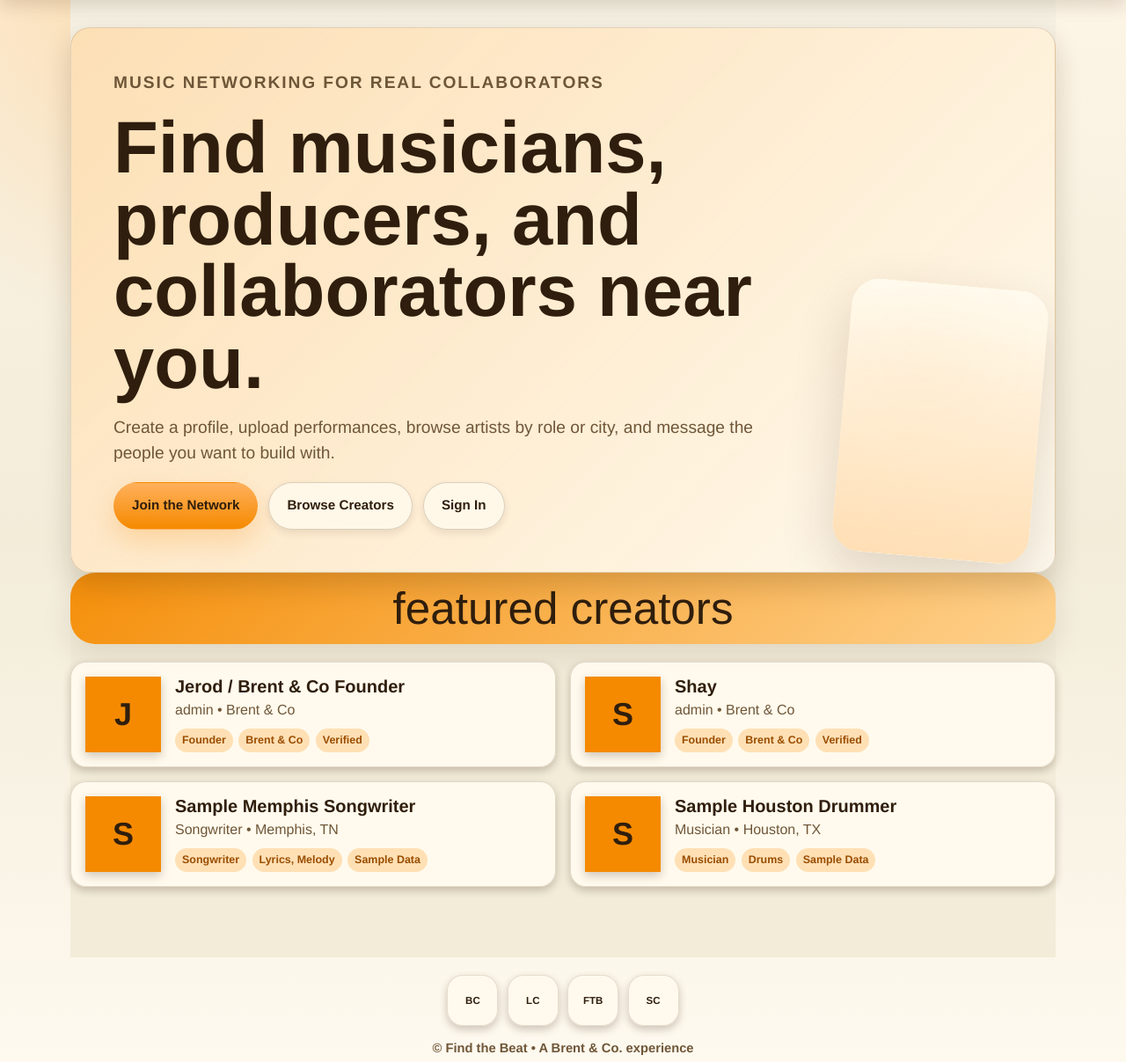
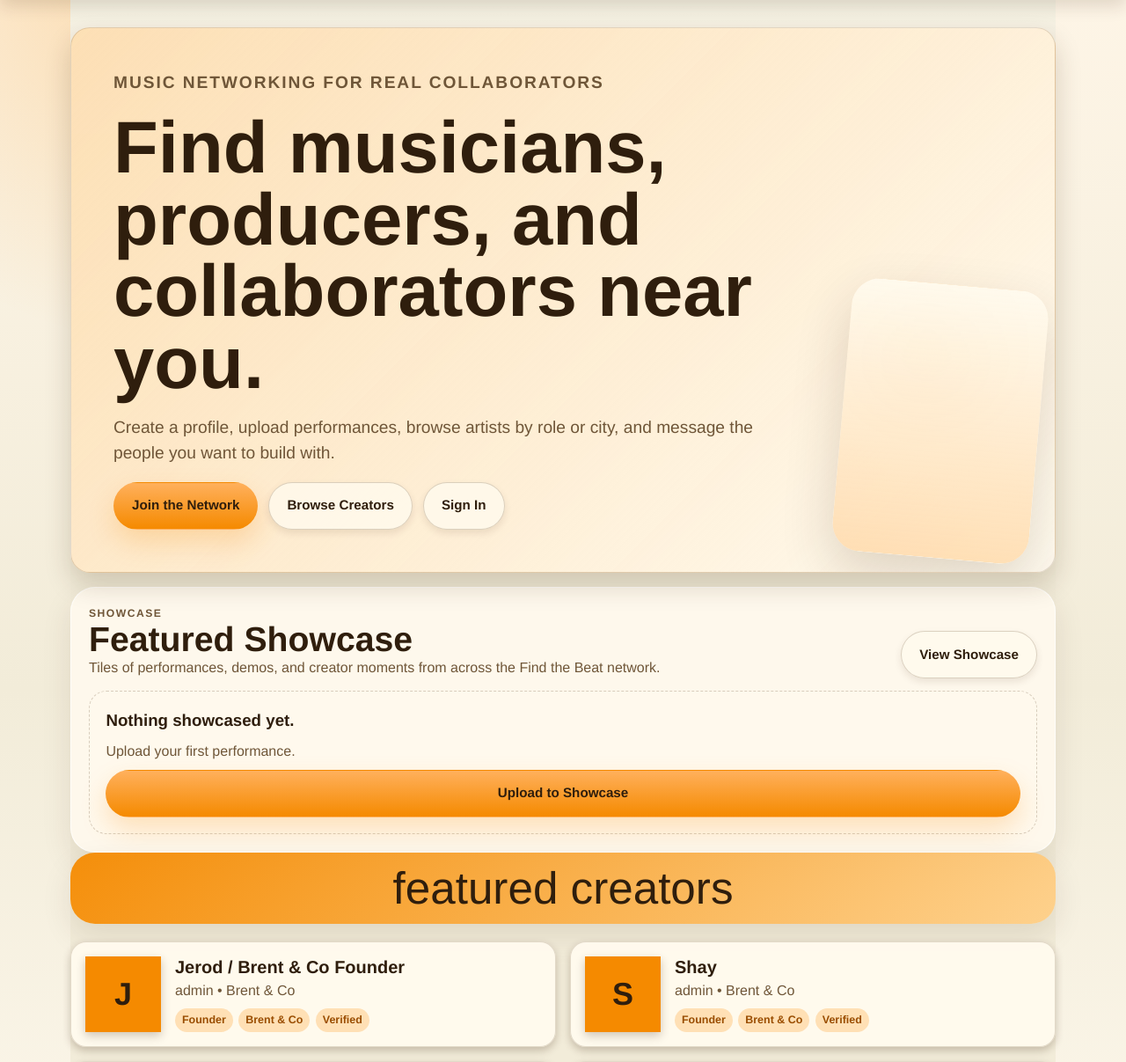
Before and after one commit to shayreneabee/find-the-beat, a Flask app: page / in a window 1280 px wide. Shown: the part 119-1326 px from the top of the page at 88% size. Run offline with Flask 3, Linux system fonts and the light colour scheme; data comes from the database, SQL or seed files in the repository; data that the repository does not hold is empty.

Commit message:
Add showcase tiles throughout Find the Beat

```diff
--- a/app.py
+++ b/app.py
@@ -518,6 +518,13 @@ def init_db():
         for column, definition in {
             "audio_filename": "TEXT DEFAULT ''",
             "image_filename": "TEXT DEFAULT ''",
+            "media_type": "TEXT DEFAULT ''",
+            "media_url": "TEXT DEFAULT ''",
+            "thumbnail_url": "TEXT DEFAULT ''",
+            "genre": "TEXT DEFAULT ''",
+            "city": "TEXT DEFAULT ''",
+            "tags_csv": "TEXT DEFAULT ''",
+            "category": "TEXT DEFAULT ''",
             "external_url": "TEXT DEFAULT ''",
             "views": "INTEGER DEFAULT 0",
             "likes": "INTEGER DEFAULT 0",
@@ -684,14 +691,39 @@ def update_user_profile(user_id, fields, profile_pic, profile_video):
 
 
 def create_performance(profile_id, title, description, video_filename, audio_filename, image_filename, thumb_filename, external_url=""):
+    profile = get_profile(profile_id)
+    media_type = (
+        "video" if video_filename else
+        "audio" if audio_filename else
+        "image" if image_filename or thumb_filename else
+        "link" if external_url else
+        ""
+    )
     with get_db() as conn:
         cursor = conn.execute(
             """
             INSERT INTO performances
-                (profile_id, title, description, video_filename, audio_filename, image_filename, thumb_filename, external_url)
-            VALUES (?, ?, ?, ?, ?, ?, ?, ?)
+                (profile_id, title, description, video_filename, audio_filename, image_filename,
+                 thumb_filename, external_url, media_type, media_url, thumbnail_url, genre, city, tags_csv, category)
+            VALUES (?, ?, ?, ?, ?, ?, ?, ?, ?, ?, ?, ?, ?, ?, ?)
             """,
-            (profile_id, title, description, video_filename, audio_filename, image_filename, thumb_filename, external_url),
+            (
+                profile_id,
+                title,
+                description,
+                video_filename,
+                audio_filename,
+                image_filename,
+                thumb_filename,
+                external_url,
+                media_type,
+                external_url,
+                thumb_filename or image_filename,
+                profile.genre if profile else "",
+                profile.city if profile else "",
+                profile.tags_csv if profile else "",
+                profile.role if profile else "",
+            ),
         )
         return cursor.lastrowid
 
@@ -810,6 +842,13 @@ def row_to_performance(row, profile=None):
     data.setdefault("audio_filename", "")
     data.setdefault("image_filename", "")
     data.setdefault("thumb_filename", "")
+    data.setdefault("media_type", "")
+    data.setdefault("media_url", "")
+    data.setdefault("thumbnail_url", "")
+    data.setdefault("genre", "")
+    data.setdefault("city", "")
+    data.setdefault("tags_csv", "")
+    data.setdefault("category", "")
     data.setdefault("external_url", "")
     data.setdefault("views", 0)
     data.setdefault("likes", 0)
@@ -817,8 +856,13 @@ def row_to_performance(row, profile=None):
     data["views"] = int(data.get("views") or 0)
     data["likes"] = int(data.get("likes") or 0)
     data["is_featured"] = bool(data.get("is_featured"))
-    data["thumbnail_filename"] = data.get("thumb_filename") or data.get("image_filename") or ""
-    data["media_type"] = "video" if data.get("video_filename") else "audio" if data.get("audio_filename") else "image" if data.get("image_filename") or data.get("thumb_filename") else "link" if data.get("external_url") else "empty"
+    data["thumbnail_filename"] = data.get("thumbnail_url") or data.get("thumb_filename") or data.get("image_filename") or ""
+    data["media_type"] = data.get("media_type") or ("video" if data.get("video_filename") else "audio" if data.get("audio_filename") else "image" if data.get("image_filename") or data.get("thumb_filename") else "link" if data.get("external_url") else "empty")
+    if profile:
+        data["genre"] = data.get("genre") or profile.genre
+        data["city"] = data.get("city") or profile.city
+        data["tags_csv"] = data.get("tags_csv") or profile.tags_csv
+        data["category"] = data.get("category") or profile.role
     data["profile"] = profile
     return SimpleNamespace(**data)
 
@@ -1153,6 +1197,23 @@ def get_performances(profile_id=None):
     return [row_to_performance(row, profiles.get(row["profile_id"])) for row in rows]
 
 
+def get_showcase_tiles(limit=6, role=None, profile_id=None):
+    role_key = (role or "").strip().lower()
+    performances = get_performances(profile_id=profile_id)
+    if role_key:
+        performances = [
+            perf
+            for perf in performances
+            if perf.profile and role_key in (perf.profile.role or "").lower()
+        ]
+    performances = sorted(
+        performances,
+        key=lambda perf: (bool(perf.is_featured), perf.views, perf.likes, perf.id),
+        reverse=True,
+    )
+    return performances[:limit]
+
+
 def showcase_context():
     performances = get_performances()
     profiles = search_profiles()
@@ -1427,6 +1488,7 @@ def home():
     return render_template(
         "index.html",
         creators=creators,
+        featured_showcase=get_showcase_tiles(limit=6),
         q=q,
         role_filter=role,
         genre_filter=genre,
@@ -1468,9 +1530,11 @@ def profiles():
     city = request.args.get("city", "").strip()
     instrument = request.args.get("instrument", "").strip()
     tags = request.args.get("tags", "").strip()
+    results = search_profiles(q=q, role=role, genre=genre, city=city, instrument=instrument, tags=tags)
     return render_template(
         "profiles.html",
-        profiles=search_profiles(q=q, role=role, genre=genre, city=city, instrument=instrument, tags=tags),
+        profiles=results,
+        showcase_items=get_showcase_tiles(limit=8, role=role) if role else [],
         q=q,
         role=role,
         genre=genre,
@@ -1501,6 +1565,7 @@ def profile_detail(profile_id):
         "profile_detail.html",
         profile=profile,
         perfs=get_performances(profile_id=profile.id),
+        showcase_items=get_showcase_tiles(limit=12, profile_id=profile.id),
     )
 
 
@@ -1529,6 +1594,11 @@ def performance_detail(perf_id):
         return redirect(url_for("performances"))
     perf = row_to_performance(row, get_profile(row["profile_id"]))
     return render_template("performance_detail.html", perf=perf)
+
+
+@app.route("/showcase/<int:perf_id>")
+def showcase_item(perf_id):
+    return performance_detail(perf_id)
 
 
 @app.route("/perfomances/upload", methods=["GET", "POST"])
--- /dev/null
+++ b/templates/_showcase_tiles.html
@@ -0,0 +1,63 @@
+{% macro showcase_tiles(items, title="Featured Showcase", subtitle="", empty_upload=True) %}
+<section class="showcase-tile-section">
+  <div class="showcase-tile-head">
+    <div>
+      <p class="showcase-kicker">Showcase</p>
+      <h2>{{ title }}</h2>
+      {% if subtitle %}<p>{{ subtitle }}</p>{% endif %}
+    </div>
+    <a class="button secondary" href="{{ url_for('showcase') }}">View Showcase</a>
+  </div>
+
+  {% if items %}
+    <div class="showcase-tile-grid">
+      {% for item in items %}
+        <article class="showcase-tile">
+          <a class="showcase-tile-media" href="{{ url_for('showcase_item', perf_id=item.id) }}" aria-label="Open {{ item.title }}">
+            {% if item.thumbnail_filename %}
+              <img src="{{ url_for('uploaded_photo', filename=item.thumbnail_filename) }}" alt="{{ item.title }}">
+            {% elif item.video_filename %}
+              <video preload="metadata" muted playsinline>
+                <source src="{{ url_for('uploaded_video', filename=item.video_filename) }}">
+              </video>
+            {% elif item.image_filename %}
+              <img src="{{ url_for('uploaded_photo', filename=item.image_filename) }}" alt="{{ item.title }}">
+            {% else %}
+              <span class="showcase-tile-placeholder">{{ item.media_type|title }}</span>
+            {% endif %}
+            <span class="showcase-media-badge">{{ item.media_type|title }}</span>
+            {% if item.media_type in ["video", "audio", "link"] %}
+              <span class="showcase-play" aria-hidden="true">▶</span>
+            {% endif %}
+          </a>
+          <div class="showcase-tile-copy">
+            <h3>{{ item.title }}</h3>
+            {% if item.profile %}
+              <p>{{ item.profile.display_name }}{% if item.profile.role %} • {{ item.profile.role }}{% endif %}</p>
+              <p>{{ item.genre or item.profile.genre or "Add genre" }}{% if item.city or item.profile.city %} • {{ item.city or item.profile.city }}{% endif %}</p>
+            {% else %}
+              <p>Creator profile coming soon</p>
+            {% endif %}
+            <div class="showcase-tile-actions">
+                <a class="button primary" href="{{ url_for('showcase_item', perf_id=item.id) }}">Play</a>
+              {% if item.profile %}
+                <a class="button secondary" href="{{ url_for('profile_detail', profile_id=item.profile.id) }}">View Profile</a>
+              {% endif %}
+            </div>
+          </div>
+        </article>
+      {% endfor %}
+    </div>
+  {% else %}
+    <div class="showcase-empty">
+      <h3>Nothing showcased yet.</h3>
+      <p>Upload your first performance.</p>
+      {% if empty_upload %}
+        <a class="button primary" href="{{ url_for('upload_performance') }}">Upload to Showcase</a>
+      {% else %}
+        <a class="button secondary" href="{{ url_for('showcase') }}">Open Showcase</a>
+      {% endif %}
+    </div>
+  {% endif %}
+</section>
+{% endmacro %}
--- a/templates/base.html
+++ b/templates/base.html
@@ -411,6 +411,172 @@
       font-weight: 700;
     }
 
+    .showcase-tile-section {
+      display: grid;
+      gap: 0.9rem;
+      margin-top: 1rem;
+      padding: clamp(0.95rem, 3vw, 1.25rem);
+      border: 1px solid rgba(255, 255, 255, 0.72);
+      border-radius: var(--bc-radius, 24px);
+      background: rgba(255, 250, 238, 0.9);
+      box-shadow: var(--bc-lift, var(--lift));
+    }
+
+    .showcase-tile-head {
+      display: flex;
+      align-items: end;
+      justify-content: space-between;
+      gap: 0.85rem;
+      flex-wrap: wrap;
+    }
+
+    .showcase-tile-head h2,
+    .showcase-tile-head p,
+    .showcase-tile-copy h3,
+    .showcase-tile-copy p,
+    .showcase-empty h3,
+    .showcase-empty p {
+      margin: 0;
+    }
+
+    .showcase-tile-head h2 {
+      line-height: 1.05;
+      font-size: clamp(1.6rem, 4vw, 2.45rem);
+    }
+
+    .showcase-kicker {
+      color: var(--accent-dark);
+      font-size: 0.76rem;
+      font-weight: 950;
+      letter-spacing: 0.12em;
+      text-transform: uppercase;
+    }
+
+    .showcase-tile-head p,
+    .showcase-tile-copy p,
+    .showcase-empty p {
+      color: var(--muted);
+    }
+
+    .showcase-tile-grid {
+      display: grid;
+      gap: 0.85rem;
+    }
+
+    .showcase-tile {
+      overflow: hidden;
+      border: 1px solid rgba(78, 47, 16, 0.14);
+      border-radius: 20px;
+      background: rgba(255, 250, 238, 0.88);
+      box-shadow: 0 10px 24px rgba(55, 31, 7, 0.08);
+      transition: transform var(--bc-ease, 180ms ease), box-shadow var(--bc-ease, 180ms ease);
+    }
+
+    .showcase-tile:hover {
+      transform: translateY(-3px);
+      box-shadow: var(--bc-shadow, var(--shadow));
+    }
+
+    .showcase-tile-media {
+      position: relative;
+      display: block;
+      overflow: hidden;
+      background:
+        radial-gradient(circle at 26% 16%, rgba(245, 138, 0, 0.45), transparent 8rem),
+        linear-gradient(135deg, #2f1e0d, #6b2f10);
+    }
+
+    .showcase-tile-media img,
+    .showcase-tile-media video,
+    .showcase-tile-placeholder {
+      width: 100%;
+      aspect-ratio: 16 / 10;
+      object-fit: cover;
+      transition: transform var(--bc-ease, 180ms ease);
+    }
+
+    .showcase-tile:hover .showcase-tile-media img,
+    .showcase-tile:hover .showcase-tile-media video {
+      transform: scale(1.025);
+    }
+
+    .showcase-tile-placeholder {
+      display: grid;
+      place-items: center;
+      color: #fff7e8;
+      font-weight: 950;
+      letter-spacing: 0.08em;
+      text-transform: uppercase;
+    }
+
+    .showcase-media-badge,
+    .showcase-play {
+      position: absolute;
+      z-index: 1;
+      display: grid;
+      place-items: center;
+      border-radius: 999px;
+      background: rgba(47, 30, 13, 0.78);
+      color: #fff7e8;
+      font-weight: 950;
+      box-shadow: 0 10px 24px rgba(47, 30, 13, 0.18);
+    }
+
+    .showcase-media-badge {
+      left: 0.7rem;
+      top: 0.7rem;
+      padding: 0.28rem 0.55rem;
+      font-size: 0.7rem;
+      text-transform: uppercase;
+    }
+
+    .showcase-play {
+      right: 0.7rem;
+      bottom: 0.7rem;
+      width: 2.35rem;
+      aspect-ratio: 1;
+      font-size: 0.9rem;
+    }
+
+    .showcase-tile-copy {
+      display: grid;
+      gap: 0.38rem;
+      padding: 0.9rem;
+    }
+
+    .showcase-tile-copy h3 {
+      line-height: 1.15;
+      font-size: 1.05rem;
+    }
+
+    .showcase-tile-actions {
+      display: flex;
+      flex-wrap: wrap;
+      gap: 0.48rem;
+      margin-top: 0.35rem;
+    }
+
+    .showcase-tile-actions .button {
+      min-height: 42px;
+      padding-inline: 0.85rem;
+      font-size: 0.82rem;
+    }
+
+    .showcase-empty {
+      display: grid;
+      gap: 0.55rem;
+      padding: 1.15rem;
+      border: 1px dashed rgba(78, 47, 16, 0.22);
+      border-radius: 20px;
+      background: rgba(255, 250, 238, 0.58);
+    }
+
+    @media (min-width: 700px) {
+      .showcase-tile-grid {
+        grid-template-columns: repeat(3, minmax(0, 1fr));
+      }
+    }
+
     .ecosystem-dock {
       display: flex;
       justify-content: center;
--- a/templates/index.html
+++ b/templates/index.html
@@ -1,4 +1,5 @@
 {% extends "base.html" %}
+{% from "_showcase_tiles.html" import showcase_tiles %}
 
 {% block title %}Find the Beat{% endblock %}
 
@@ -131,6 +132,12 @@
   </div>
 </section>
 
+{{ showcase_tiles(
+  featured_showcase,
+  "Featured Showcase",
+  "Tiles of performances, demos, and creator moments from across the Find the Beat network."
+) }}
+
 {% if creators %}
   <h2 class="section-band">featured creators</h2>
   <section class="creator-strip">
--- a/templates/profile_detail.html
+++ b/templates/profile_detail.html
@@ -1,4 +1,5 @@
 {% extends "base.html" %}
+{% from "_showcase_tiles.html" import showcase_tiles %}
 
 {% block title %}{{ profile.display_name }}{% endblock %}
 
@@ -244,6 +245,11 @@
 
   <section class="artist-section" id="performances">
     <h2>Performances</h2>
+    {{ showcase_tiles(
+      showcase_items,
+      "Showcase",
+      "Videos, audio demos, photos, and live performance moments from this creator."
+    ) }}
     {% if perfs %}
       {% set featured = perfs[0] %}
       <h3>Featured: {{ featured.title }}</h3>
```
Also changed, not shown: templates/profiles.html (+10 -0 lines).
